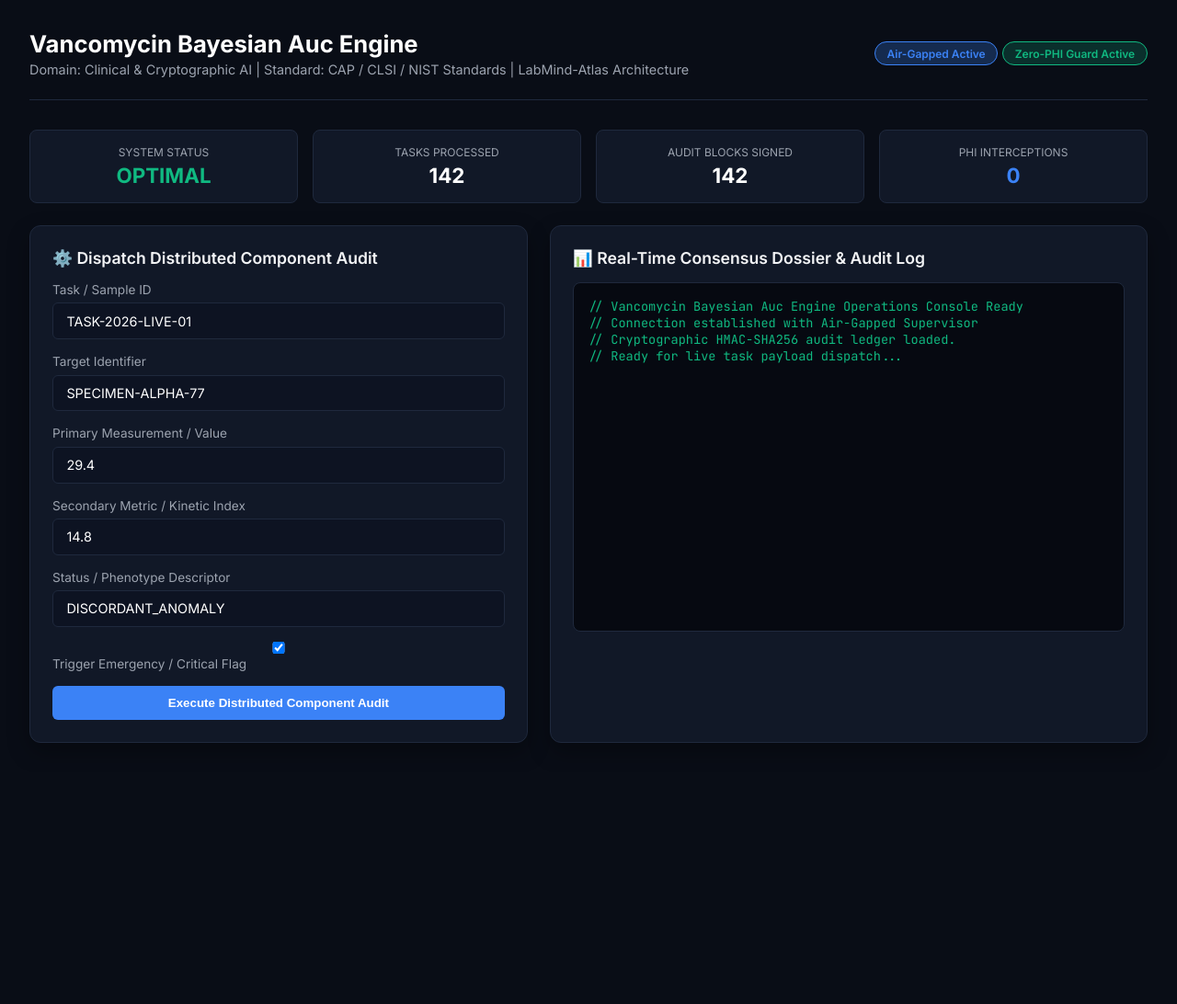
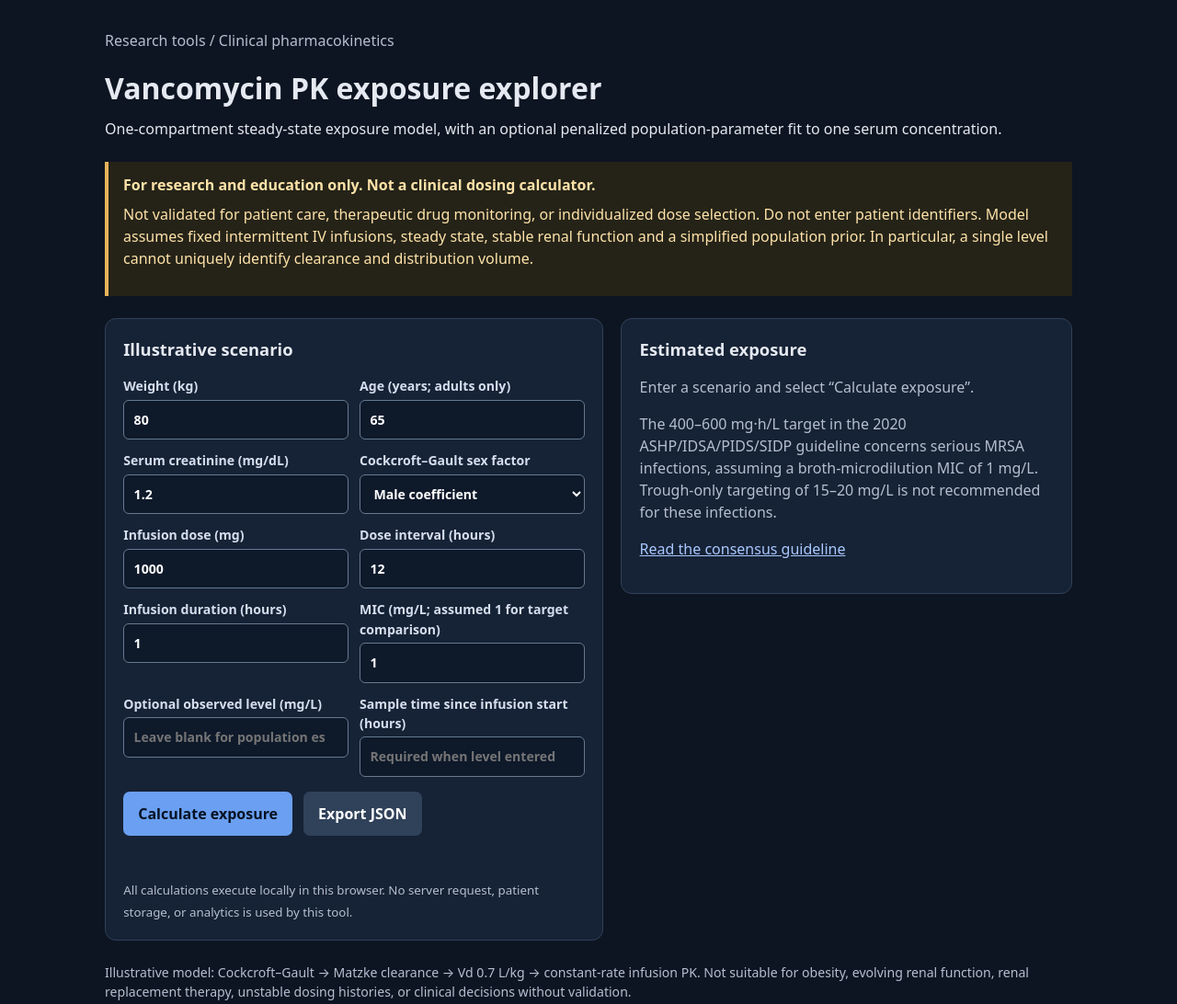
Before and after one commit to abusuraihsakhri/vancomycin-bayesian-auc-agent, a plain HTML site: page web/index.html in a window 1280 px wide. Shown: the whole page at 92% size. Before the commit the page ends 840 px from the top, so only its background shows below. Drawn offline with Linux system fonts and the light colour scheme.

Commit message:
fix: replace fictional audit console with accessible static PK explorer

```diff
--- a/web/index.html
+++ b/web/index.html
@@ -1,236 +1,100 @@
-<!DOCTYPE html>
+<!doctype html>
 <html lang="en">
 <head>
-    <meta charset="UTF-8">
-    <meta name="viewport" content="width=device-width, initial-scale=1.0">
-    <title>Vancomycin Bayesian Auc Engine — Operations Console</title>
-    <link href="https://fonts.googleapis.com/css2?family=Inter:wght@300;400;600;700&family=JetBrains+Mono:wght@400;600&display=swap" rel="stylesheet">
+<meta charset="utf-8">
+<meta name="viewport" content="width=device-width, initial-scale=1">
+<meta name="color-scheme" content="dark">
+<title>Vancomycin PK Research Calculator</title>
 <style>
-        :root {
-            --bg: #090d16;
-            --card: #111827;
-            --border: #1f293d;
-            --accent: #3b82f6;
-            --accent-glow: rgba(59, 130, 246, 0.25);
-            --text: #f3f4f6;
-            --text-muted: #9ca3af;
-            --danger: #ef4444;
-            --warning: #f59e0b;
-            --success: #10b981;
-        }
-        * { box-sizing: border-box; margin: 0; padding: 0; }
-        body {
-            font-family: 'Inter', sans-serif;
-            background: var(--bg);
-            color: var(--text);
-            padding: 2rem;
-            min-height: 100vh;
-        }
-        .header {
-            display: flex;
-            justify-content: space-between;
-            align-items: center;
-            border-bottom: 1px solid var(--border);
-            padding-bottom: 1.5rem;
-            margin-bottom: 2rem;
-        }
-        .header-title h1 { font-size: 1.6rem; font-weight: 700; color: #fff; }
-        .header-title p { color: var(--text-muted); font-size: 0.9rem; margin-top: 0.25rem; }
-        .badge {
-            display: inline-block;
-            padding: 0.3rem 0.8rem;
-            border-radius: 9999px;
-            font-size: 0.75rem;
-            font-weight: 600;
-            background: var(--accent-glow);
-            color: var(--accent);
-            border: 1px solid var(--accent);
-        }
-        .grid {
-            display: grid;
-            grid-template-columns: 1fr 1.2fr;
-            gap: 1.5rem;
-        }
-        .card {
-            background: var(--card);
-            border: 1px solid var(--border);
-            border-radius: 12px;
-            padding: 1.5rem;
-            box-shadow: 0 10px 25px rgba(0,0,0,0.3);
-        }
-        .card h2 {
-            font-size: 1.1rem;
-            font-weight: 600;
-            margin-bottom: 1rem;
-            display: flex;
-            align-items: center;
-            gap: 0.5rem;
-        }
-        .form-group { margin-bottom: 1rem; }
-        label { display: block; font-size: 0.85rem; color: var(--text-muted); margin-bottom: 0.4rem; }
-        input, select, textarea {
-            width: 100%;
-            padding: 0.65rem 0.9rem;
-            background: #0d1322;
-            border: 1px solid var(--border);
-            border-radius: 6px;
-            color: #fff;
-            font-family: inherit;
-            font-size: 0.9rem;
-        }
-        input:focus, textarea:focus { outline: none; border-color: var(--accent); }
-        .btn {
-            background: var(--accent);
-            color: #fff;
-            border: none;
-            padding: 0.7rem 1.4rem;
-            border-radius: 6px;
-            font-weight: 600;
-            cursor: pointer;
-            transition: 0.2s;
-            width: 100%;
-        }
-        .btn:hover { background: #2563eb; }
-        .terminal {
-            background: #060911;
-            border: 1px solid var(--border);
-            border-radius: 8px;
-            padding: 1rem;
-            font-family: 'JetBrains Mono', monospace;
-            font-size: 0.85rem;
-            color: #10b981;
-            height: 380px;
-            overflow-y: auto;
-            white-space: pre-wrap;
-        }
-        .metrics-bar {
-            display: grid;
-            grid-template-columns: repeat(4, 1fr);
-            gap: 1rem;
-            margin-bottom: 1.5rem;
-        }
-        .metric-box {
-            background: var(--card);
-            border: 1px solid var(--border);
-            border-radius: 8px;
-            padding: 1rem;
-            text-align: center;
-        }
-        .metric-val { font-size: 1.4rem; font-weight: 700; color: #fff; margin-top: 0.25rem; }
-        .metric-label { font-size: 0.75rem; color: var(--text-muted); text-transform: uppercase; }
+:root {font-family:system-ui,-apple-system,Segoe UI,sans-serif;color:#e5e9f1;background:#0d1522}
+* {box-sizing:border-box}
+body {margin:0;line-height:1.5}
+main {max-width:1100px;margin:auto;padding:1.5rem}
+h1 {font-size:clamp(1.45rem,3vw,2rem);margin:.25rem 0}
+h2 {font-size:1.15rem;margin:0 0 1rem}
+p {margin:.5rem 0 1rem}
+small,.muted {color:#b5bfd0}
+a {color:#a9c8ff}
+.warning {border-left:4px solid #e6b35c;padding:.8rem 1rem;background:#252318;color:#ffe3a9;margin:1.5rem 0}
+.grid {display:grid;grid-template-columns:minmax(0,1.05fr) minmax(0,.95fr);gap:1.2rem;align-items:start}
+.panel {background:#162235;border:1px solid #30415a;border-radius:12px;padding:1.2rem}
+.fields {display:grid;grid-template-columns:repeat(2,minmax(0,1fr));gap:.75rem}
+label {display:block;color:#d5deee;font-size:.88rem;font-weight:600}
+input,select {width:100%;margin-top:.25rem;border:1px solid #667991;background:#0e192a;color:#fff;border-radius:6px;padding:.65rem;font:inherit}
+input:focus-visible,select:focus-visible,button:focus-visible,a:focus-visible {outline:3px solid #e6b35c;outline-offset:2px}
+button {border:0;border-radius:7px;padding:.75rem 1rem;font:inherit;font-weight:700;background:#6a9ff1;color:#061222;cursor:pointer}
+button:hover {background:#9ec6ff}
+.actions {display:flex;flex-wrap:wrap;gap:.75rem;margin-top:1rem}
+button.secondary {background:#30415a;color:#fff}
+#errors {color:#ffb6a9;min-height:1.4rem}
+.stats {display:grid;grid-template-columns:repeat(2,minmax(0,1fr));gap:.7rem}
+.stat {background:#0e192a;border-radius:8px;padding:.8rem;min-width:0}
+.stat span {display:block;font-size:.75rem;color:#b5bfd0}
+.stat strong {display:block;font-variant-numeric:tabular-nums;font-size:1.35rem;overflow-wrap:anywhere}
+.summary {border:1px solid #475970;border-radius:7px;padding:.75rem;margin:1rem 0}
+#results[hidden] {display:none}
+footer {margin-top:1.5rem;color:#b5bfd0;font-size:.88rem}
+@media(max-width:780px){.grid{grid-template-columns:1fr}}
+@media(max-width:430px){.fields,.stats{grid-template-columns:1fr}main{padding:1rem}}
 </style>
+<script src="./calculator.js" defer></script>
+<script src="./ui.js" defer></script>
 </head>
 <body>
-
-    <div class="header">
-        <div class="header-title">
-            <h1>Vancomycin Bayesian Auc Engine</h1>
-            <p>Domain: Clinical & Cryptographic AI | Standard: CAP / CLSI / NIST Standards | LabMind-Atlas Architecture</p>
+<main>
+<header>
+<p class="muted">Research tools / Clinical pharmacokinetics</p>
+<h1>Vancomycin PK exposure explorer</h1>
+<p>One-compartment steady-state exposure model, with an optional penalized population-parameter fit to one serum concentration.</p>
+</header>
+<section class="warning" aria-label="Clinical safety notice">
+<strong>For research and education only. Not a clinical dosing calculator.</strong>
+<p>Not validated for patient care, therapeutic drug monitoring, or individualized dose selection. Do not enter patient identifiers. Model assumes fixed intermittent IV infusions, steady state, stable renal function and a simplified population prior. In particular, a single level cannot uniquely identify clearance and distribution volume.</p>
+</section>
+<div class="grid">
+<section class="panel" aria-labelledby="inputs-heading">
+<h2 id="inputs-heading">Illustrative scenario</h2>
+<form id="pk-form" novalidate>
+<div class="fields">
+<label for="weight">Weight (kg)<input id="weight" type="number" min="1" step="any" value="80" required></label>
+<label for="age">Age (years; adults only)<input id="age" type="number" min="18" max="120" step="1" value="65" required></label>
+<label for="scr">Serum creatinine (mg/dL)<input id="scr" type="number" min="0.01" step="any" value="1.2" required></label>
+<label for="female">Cockcroft–Gault sex factor<select id="female"><option value="false">Male coefficient</option><option value="true">Female coefficient (0.85)</option></select></label>
+<label for="dose">Infusion dose (mg)<input id="dose" type="number" min="1" step="any" value="1000" required></label>
+<label for="interval">Dose interval (hours)<input id="interval" type="number" min="0.1" step="any" value="12" required></label>
+<label for="infusion">Infusion duration (hours)<input id="infusion" type="number" min="0.1" step="any" value="1" required></label>
+<label for="mic">MIC (mg/L; assumed 1 for target comparison)<input id="mic" type="number" min="0.01" step="any" value="1" required></label>
+<label for="level">Optional observed level (mg/L)<input id="level" type="number" min="0.01" step="any" placeholder="Leave blank for population estimate"></label>
+<label for="sampleTime">Sample time since infusion start (hours)<input id="sampleTime" type="number" min="0" step="any" placeholder="Required when level entered"></label>
 </div>
-        <div>
-            <span class="badge">Air-Gapped Active</span>
-            <span class="badge" style="background: rgba(16,185,129,0.2); color: #10b981; border-color: #10b981;">Zero-PHI Guard Active</span>
+<div class="actions"><button type="submit">Calculate exposure</button><button type="button" class="secondary" id="export" disabled>Export JSON</button></div>
+</form>
+<p id="errors" role="alert" aria-live="polite"></p>
+<small>All calculations execute locally in this browser. No server request, patient storage, or analytics is used by this tool.</small>
+</section>
+<section class="panel" aria-labelledby="output-heading">
+<h2 id="output-heading">Estimated exposure</h2>
+<p class="muted" id="empty">Enter a scenario and select “Calculate exposure”.</p>
+<div id="results" hidden aria-live="polite">
+<p id="mode"></p>
+<div class="stats">
+<div class="stat"><span>AUC24 (mg·h/L)</span><strong id="auc"></strong></div>
+<div class="stat"><span>AUC24/MIC</span><strong id="ratio"></strong></div>
+<div class="stat"><span>Vancomycin clearance (L/h)</span><strong id="cl"></strong></div>
+<div class="stat"><span>Vd (L)</span><strong id="vd"></strong></div>
+<div class="stat"><span>Predicted peak (mg/L)</span><strong id="peak"></strong></div>
+<div class="stat"><span>Predicted trough (mg/L)</span><strong id="trough"></strong></div>
+<div class="stat"><span>Elimination half-life (h)</span><strong id="half"></strong></div>
+<div class="stat"><span>Estimated CrCl (mL/min)</span><strong id="crcl"></strong></div>
 </div>
+<p class="summary" id="interpretation"></p>
+<p class="muted" id="fit"></p>
 </div>
-
-    <div class="metrics-bar">
-        <div class="metric-box">
-            <div class="metric-label">System Status</div>
-            <div class="metric-val" style="color: var(--success);" id="m-status">OPTIMAL</div>
+<p class="muted">The 400–600 mg·h/L target in the 2020 ASHP/IDSA/PIDS/SIDP guideline concerns serious MRSA infections, assuming a broth-microdilution MIC of 1 mg/L. Trough-only targeting of 15–20 mg/L is not recommended for these infections.</p>
+<p><a href="https://www.idsociety.org/practice-guideline/vancomycin/" rel="noopener noreferrer" target="_blank">Read the consensus guideline</a></p>
+</section>
 </div>
-        <div class="metric-box">
-            <div class="metric-label">Tasks Processed</div>
-            <div class="metric-val" id="m-tasks">142</div>
-        </div>
-        <div class="metric-box">
-            <div class="metric-label">Audit Blocks Signed</div>
-            <div class="metric-val" id="m-audit">142</div>
-        </div>
-        <div class="metric-box">
-            <div class="metric-label">PHI Interceptions</div>
-            <div class="metric-val" style="color: var(--accent);" id="m-phi">0</div>
-        </div>
-    </div>
-
-    <div class="grid">
-        <div class="card">
-            <h2>⚙️ Dispatch Distributed Component Audit</h2>
-            <div class="form-group">
-                <label>Task / Sample ID</label>
-                <input type="text" id="task_id" value="TASK-2026-LIVE-01">
-            </div>
-            <div class="form-group">
-                <label>Target Identifier</label>
-                <input type="text" id="target_id" value="SPECIMEN-ALPHA-77">
-            </div>
-            <div class="form-group">
-                <label>Primary Measurement / Value</label>
-                <input type="number" id="primary_metric" value="29.4" step="0.1">
-            </div>
-            <div class="form-group">
-                <label>Secondary Metric / Kinetic Index</label>
-                <input type="number" id="secondary_metric" value="14.8" step="0.1">
-            </div>
-            <div class="form-group">
-                <label>Status / Phenotype Descriptor</label>
-                <input type="text" id="status_descriptor" value="DISCORDANT_ANOMALY">
-            </div>
-            <div class="form-group">
-                <label><input type="checkbox" id="is_critical" checked> Trigger Emergency / Critical Flag</label>
-            </div>
-            <button class="btn" onclick="runAudit()">Execute Distributed Component Audit</button>
-        </div>
-
-        <div class="card">
-            <h2>📊 Real-Time Consensus Dossier & Audit Log</h2>
-            <div class="terminal" id="outputConsole">// Vancomycin Bayesian Auc Engine Operations Console Ready
-// Connection established with Air-Gapped Supervisor
-// Cryptographic HMAC-SHA256 audit ledger loaded.
-// Ready for live task payload dispatch...</div>
-        </div>
-    </div>
-
-    <script>
-        async function runAudit() {
-            const consoleEl = document.getElementById('outputConsole');
-            consoleEl.innerText = "// Dispatching task across specialized workers...
-// Invoking InvariantQCWorker, SafetyEscalationWorker, ProtocolWorker...";
-
-            const payload = {
-                task_id: document.getElementById('task_id').value,
-                target_identifier: document.getElementById('target_id').value,
-                primary_metric: parseFloat(document.getElementById('primary_metric').value),
-                secondary_metric: parseFloat(document.getElementById('secondary_metric').value),
-                status_descriptor: document.getElementById('status_descriptor').value,
-                is_critical_flag: document.getElementById('is_critical').checked
-            };
-
-            try {
-                const res = await fetch('/api/audit', {
-                    method: 'POST',
-                    headers: { 'Content-Type': 'application/json' },
-                    body: JSON.stringify(payload)
-                });
-                const data = await res.json();
-                consoleEl.innerText = JSON.stringify(data, null, 2);
-                document.getElementById('m-tasks').innerText = parseInt(document.getElementById('m-tasks').innerText) + 1;
-                document.getElementById('m-audit').innerText = parseInt(document.getElementById('m-audit').innerText) + 1;
-            } catch (err) {
-                consoleEl.innerText = "// Offline / Simulation Output:\n" + JSON.stringify({
-                    dossier_id: "DOSSIER-SIM-" + Math.floor(Math.random()*10000),
-                    system: "vancomycin-bayesian-auc-engine",
-                    domain: "Clinical & Cryptographic AI",
-                    task_id: payload.task_id,
-                    overall_urgency: payload.is_critical_flag ? "CRITICAL_STAT_PANIC" : "ELEVATED_RISK",
-                    integrity_status: "DISCORDANT_ANOMALY",
-                    alerts: [
-                        { worker: "InvariantQCWorker", alert: "Primary metric exceeds upper reference bound" },
-                        { worker: "SafetyEscalationWorker", alert: "Critical emergency interlock flag active" }
-                    ],
-                    audit_hash: "HMAC_SHA256_e83f9a72b941d6c381f9"
-                }, null, 2);
-            }
-        }
-    </script>
+<footer>Illustrative model: Cockcroft–Gault → Matzke clearance → Vd 0.7 L/kg → constant-rate infusion PK. Not suitable for obesity, evolving renal function, renal replacement therapy, unstable dosing histories, or clinical decisions without validation.</footer>
+</main>
 </body>
 </html>
```
Lines whose indentation alone changed are shown as unchanged.
